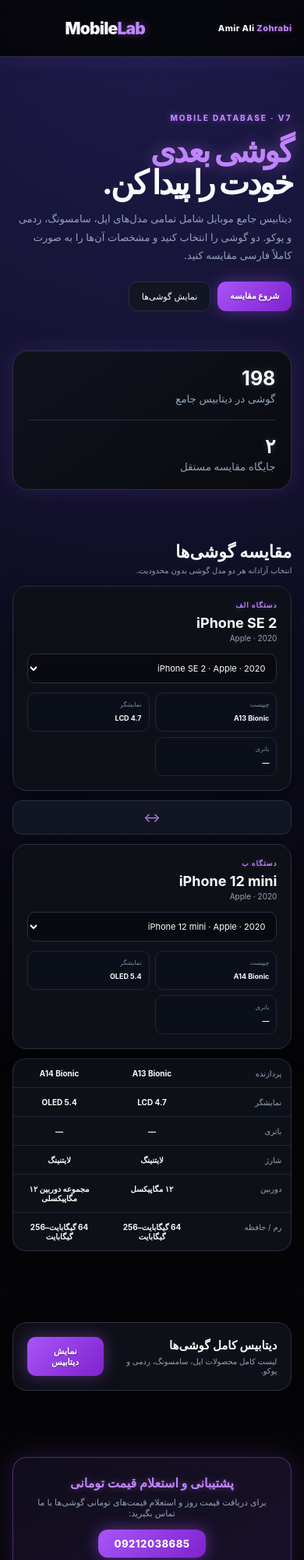
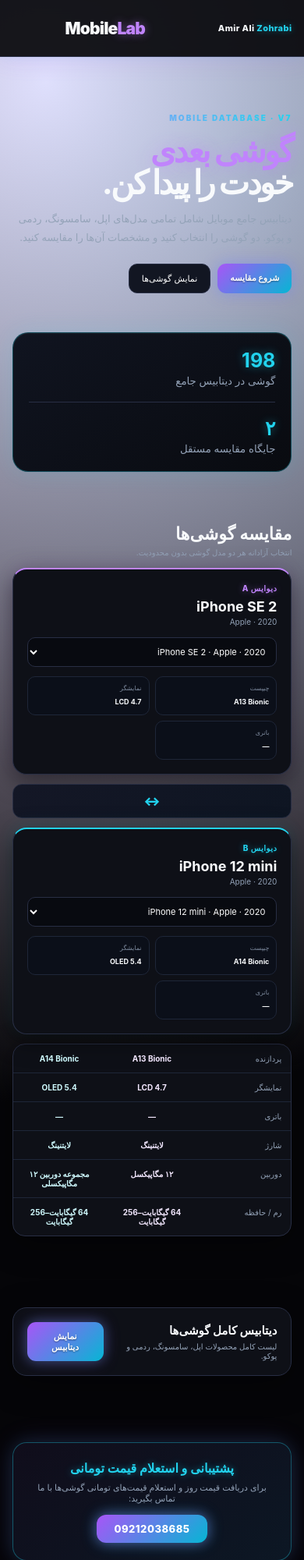
Before and after one commit to ZODIAC2603/Mobile.Lab, a plain HTML site: page index.html in a window 390 px wide. Shown: the top 2000 px of the page at 78% size. Drawn offline with Linux system fonts and the light colour scheme.

Commit message:
Update index.html

```diff
--- a/index.html
+++ b/index.html
@@ -5,52 +5,230 @@
 <meta name="viewport" content="width=device-width,initial-scale=1">
 <title>MobileLab — Amir Ali Zohrabi</title>
 <style>
-:root{--bg:#050508;--panel:#0e1017;--panel2:#141721;--line:#2a2f42;--text:#f8fafc;--muted:#94a3b8;--purple:#c084fc;--purple-glow:rgba(192,132,252,0.4);--neon:#a855f7;--cyan:#22d3ee}
-*{box-sizing:border-box}html{scroll-behavior:smooth}body{margin:0;background:radial-gradient(circle at 50% 0%,#1e1b4b 0%,var(--bg) 65%);color:var(--text);font-family:Inter,system-ui,Arial,sans-serif}
-button,input,select{font:inherit}button{cursor:pointer}a{color:inherit;text-decoration:none}
+:root{
+  --bg:#050508;
+  --panel:#0e1017;
+  --panel2:#141721;
+  --line:#282e44;
+  --text:#f8fafc;
+  --muted:#94a3b8;
+  --purple:#c084fc;
+  --purple-glow:rgba(192,132,252,0.45);
+  --cyan:#22d3ee;
+  --cyan-glow:rgba(34,211,238,0.45);
+}
+*{box-sizing:border-box}
+html{scroll-behavior:smooth}
+body{
+  margin:0;
+  background:
+    radial-gradient(circle at 85% 10%, rgba(34,211,238,0.12) 0%, transparent 45%),
+    radial-gradient(circle at 15% 5%, rgba(168,85,247,0.18) 0%, var(--bg) 65%);
+  color:var(--text);
+  font-family:Inter,system-ui,Arial,sans-serif;
+}
+button,input,select{font:inherit}
+button{cursor:pointer}
+a{color:inherit;text-decoration:none}
 .wrap{width:min(1200px,92%);margin:auto}
-header{border-bottom:1px solid var(--line);background:#050508ea;backdrop-filter:blur(16px);position:sticky;top:0;z-index:20;box-shadow:0 4px 30px rgba(168,85,247,0.1)}
+
+header{
+  border-bottom:1px solid var(--line);
+  background:#050508ea;
+  backdrop-filter:blur(16px);
+  position:sticky;
+  top:0;
+  z-index:20;
+  box-shadow:0 4px 30px rgba(168,85,247,0.12), 0 1px 15px rgba(34,211,238,0.08);
+}
 .nav{height:72px;display:flex;align-items:center;gap:26px}
-.name{font-size:15px;font-weight:800;letter-spacing:.4px}.name span{color:var(--purple);text-shadow:0 0 10px var(--purple-glow)}
-.brand{font-size:21px;font-weight:900;letter-spacing:-.8px;margin:auto}.brand em{color:var(--purple);font-style:normal;text-shadow:0 0 12px var(--purple-glow)}
-.navlinks{display:flex;gap:18px;color:var(--muted);font-size:11px}.navlinks a:hover{color:var(--purple);text-shadow:0 0 8px var(--purple-glow)}
+.name{font-size:15px;font-weight:800;letter-spacing:.4px}
+.name span{color:var(--cyan);text-shadow:0 0 10px var(--cyan-glow)}
+.brand{font-size:21px;font-weight:900;letter-spacing:-.8px;margin:auto}
+.brand em{color:var(--purple);font-style:normal;text-shadow:0 0 12px var(--purple-glow)}
+.navlinks{display:flex;gap:18px;color:var(--muted);font-size:11px}
+.navlinks a:hover{color:var(--cyan);text-shadow:0 0 8px var(--cyan-glow)}
+
 .hero{padding:72px 0 48px;display:grid;grid-template-columns:1.3fr .7fr;gap:50px;align-items:end}
-.kicker{color:var(--purple);font-size:10px;letter-spacing:2px;font-weight:800;text-shadow:0 0 10px var(--purple-glow)}.hero h1{font-size:clamp(42px,6vw,72px);line-height:.98;letter-spacing:-3px;margin:15px 0}.hero h1 span{color:var(--purple);text-shadow:0 0 20px var(--purple-glow)}.hero p{color:var(--muted);line-height:1.8;max-width:650px;font-size:13px}
-.heroCard{border:1px solid var(--line);border-radius:20px;padding:20px;background:linear-gradient(145deg,#10131d,#090b10);box-shadow:0 0 30px rgba(168,85,247,0.15),inset 0 1px 0 rgba(255,255,255,0.05)}.heroCard strong{display:block;font-size:25px;color:var(--text);text-shadow:0 0 10px rgba(255,255,255,0.2)}.heroCard small{color:var(--muted)}
-.actions{display:flex;gap:9px;margin-top:22px;flex-wrap:wrap}.primary,.ghost{border-radius:11px;padding:11px 16px;font-size:11px;transition:.2s}
-.primary{background:linear-gradient(135deg,#a855f7,#7e22ce);color:white;border:0;font-weight:800;box-shadow:0 0 20px rgba(168,85,247,0.4);text-shadow:0 1px 2px rgba(0,0,0,0.3)}
-.primary:hover{box-shadow:0 0 30px rgba(168,85,247,0.7);transform:translateY(-1px)}
+.kicker{
+  background:linear-gradient(90deg,var(--purple),var(--cyan));
+  -webkit-background-clip:text;
+  -webkit-text-fill-color:transparent;
+  font-size:10px;
+  letter-spacing:2px;
+  font-weight:900;
+}
+.hero h1{font-size:clamp(42px,6vw,72px);line-height:.98;letter-spacing:-3px;margin:15px 0}
+.hero h1 span{color:var(--purple);text-shadow:0 0 22px var(--purple-glow)}
+.hero p{color:var(--muted);line-height:1.8;max-width:650px;font-size:13px}
+
+.heroCard{
+  border:1px solid rgba(34,211,238,0.3);
+  border-radius:20px;
+  padding:20px;
+  background:linear-gradient(145deg,#101420,#090b10);
+  box-shadow:0 0 30px rgba(34,211,238,0.12), inset 0 1px 0 rgba(255,255,255,0.06);
+}
+.heroCard strong{display:block;font-size:25px;color:var(--cyan);text-shadow:0 0 12px var(--cyan-glow)}
+.heroCard small{color:var(--muted)}
+
+.actions{display:flex;gap:9px;margin-top:22px;flex-wrap:wrap}
+.primary,.ghost{border-radius:11px;padding:11px 16px;font-size:11px;transition:.2s}
+.primary{
+  background:linear-gradient(135deg,#a855f7,#06b6d4);
+  color:white;
+  border:0;
+  font-weight:800;
+  box-shadow:0 0 20px rgba(168,85,247,0.35), 0 0 15px rgba(34,211,238,0.25);
+  text-shadow:0 1px 2px rgba(0,0,0,0.4);
+}
+.primary:hover{
+  box-shadow:0 0 28px rgba(168,85,247,0.65), 0 0 22px rgba(34,211,238,0.5);
+  transform:translateY(-1px);
+}
 .ghost{background:#121622;color:#fff;border:1px solid var(--line)}
-.ghost:hover{border-color:var(--purple);box-shadow:0 0 15px rgba(168,85,247,0.2)}
-.section{padding:18px 0 45px}.sectionHead{display:flex;justify-content:space-between;align-items:end;margin-bottom:14px}.sectionHead h2{font-size:22px;margin:0}.sectionHead p{font-size:10px;color:var(--muted);margin:5px 0 0}
+.ghost:hover{border-color:var(--cyan);color:var(--cyan);box-shadow:0 0 15px rgba(34,211,238,0.25)}
+
+.section{padding:18px 0 45px}
+.sectionHead{display:flex;justify-content:space-between;align-items:end;margin-bottom:14px}
+.sectionHead h2{font-size:22px;margin:0}
+.sectionHead p{font-size:10px;color:var(--muted);margin:5px 0 0}
+
 .compare{display:grid;grid-template-columns:1fr 70px 1fr;gap:12px;align-items:stretch}
-.card{background:var(--panel);border:1px solid var(--line);border-radius:18px;padding:18px;box-shadow:0 8px 30px rgba(0,0,0,0.5)}
-.cardTitle{font-size:9px;color:var(--purple);font-weight:800;letter-spacing:1px;text-shadow:0 0 8px var(--purple-glow)}
-.card h3{margin:7px 0 3px;font-size:18px}.card .muted{color:var(--muted);font-size:10px}
-.swap{align-self:center;width:70px;height:44px;border:1px solid var(--line);background:#121622;color:var(--purple);border-radius:12px;transition:.2s}
-.swap:hover{border-color:var(--purple);box-shadow:0 0 15px var(--purple-glow)}
-.select{width:100%;margin-top:14px;background:#080a10;color:#fff;border:1px solid var(--line);border-radius:10px;padding:10px;outline:0;font-size:11px}.select:focus{border-color:var(--purple);box-shadow:0 0 12px var(--purple-glow)}
+.card{
+  background:var(--panel);
+  border:1px solid var(--line);
+  border-radius:18px;
+  padding:18px;
+  box-shadow:0 8px 30px rgba(0,0,0,0.5);
+}
+.cardA{border-top:2px solid var(--purple);box-shadow:0 8px 30px rgba(0,0,0,0.5), 0 -4px 20px rgba(192,132,252,0.1)}
+.cardB{border-top:2px solid var(--cyan);box-shadow:0 8px 30px rgba(0,0,0,0.5), 0 -4px 20px rgba(34,211,238,0.1)}
+
+.cardTitleA{font-size:10px;color:var(--purple);font-weight:800;letter-spacing:.5px;text-shadow:0 0 8px var(--purple-glow)}
+.cardTitleB{font-size:10px;color:var(--cyan);font-weight:800;letter-spacing:.5px;text-shadow:0 0 8px var(--cyan-glow)}
+
+.card h3{margin:7px 0 3px;font-size:18px}
+.card .muted{color:var(--muted);font-size:10px}
+
+.swap{
+  align-self:center;
+  width:70px;
+  height:44px;
+  border:1px solid var(--line);
+  background:linear-gradient(135deg,#141726,#0e1522);
+  color:var(--cyan);
+  border-radius:12px;
+  font-weight:900;
+  transition:.2s;
+}
+.swap:hover{
+  border-color:var(--cyan);
+  color:#fff;
+  box-shadow:0 0 16px var(--cyan-glow), 0 0 12px var(--purple-glow);
+}
+
+.select{
+  width:100%;
+  margin-top:14px;
+  background:#080a10;
+  color:#fff;
+  border:1px solid var(--line);
+  border-radius:10px;
+  padding:10px;
+  outline:0;
+  font-size:11px;
+}
+#selectA:focus{border-color:var(--purple);box-shadow:0 0 12px var(--purple-glow)}
+#selectB:focus{border-color:var(--cyan);box-shadow:0 0 12px var(--cyan-glow)}
+
 .stats{margin-top:12px;display:grid;grid-template-columns:repeat(3,1fr);gap:7px}
-.stat{background:#0b0f19;border:1px solid #1e2638;border-radius:10px;padding:9px;box-shadow:inset 0 0 10px rgba(168,85,247,0.03)}
-.stat small{display:block;color:#7e8b9f;font-size:8px}.stat b{font-size:9px;color:var(--text)}
-.compareTable{margin-top:12px;border:1px solid var(--line);border-radius:16px;overflow:hidden;background:var(--panel);box-shadow:0 10px 40px rgba(0,0,0,0.4)}
-.tr{display:grid;grid-template-columns:1fr 1fr 1fr;border-bottom:1px solid #1e2638}.tr:last-child{border-bottom:0}.tr>*{padding:12px;font-size:10px}.tr span{color:var(--muted)}.tr b{text-align:center}
-.picker{margin-top:28px;border:1px solid var(--line);border-radius:18px;background:var(--panel);overflow:hidden;box-shadow:0 10px 40px rgba(0,0,0,0.4)}
-.pickerTop{padding:18px;display:flex;justify-content:space-between;gap:10px;align-items:center}.pickerTop h3{margin:0;font-size:15px}.pickerTop p{margin:5px 0 0;color:var(--muted);font-size:10px}
-.pickerControls{display:none;padding:14px;border-top:1px solid var(--line);border-bottom:1px solid var(--line);gap:8px;flex-wrap:wrap;background:#0b0f19}.pickerControls.open{display:flex}
-.search{flex:1;min-width:200px;background:#080a10;color:#fff;border:1px solid var(--line);border-radius:10px;padding:10px;outline:0}.search:focus{border-color:var(--purple);box-shadow:0 0 12px var(--purple-glow)}
-.list{display:none;max-height:520px;overflow:auto}.list.open{display:block}
-.item{display:grid;grid-template-columns:48px 1fr auto;gap:12px;padding:12px 16px;border-bottom:1px solid #181d2c;align-items:center}.item:hover{background:rgba(168,85,247,0.04)}
-.phoneIcon{width:42px;height:58px;border:1px solid #3b3f47;border-radius:10px;background:linear-gradient(145deg,#1a1d23,#090a0d);position:relative}.phoneIcon:after{content:"";position:absolute;right:5px;top:5px;width:15px;height:20px;background:#050608;border-radius:5px;box-shadow:0 0 0 2px #30343b}
-.item h4{margin:0;font-size:12px}.item p{margin:4px 0 0;color:var(--muted);font-size:9px}
-.tag{font-size:8px;padding:5px 7px;border-radius:7px;background:#141824;border:1px solid #283046;color:var(--purple);box-shadow:0 0 8px rgba(168,85,247,0.15)}
+.stat{background:#0b0f19;border:1px solid #1e2638;border-radius:10px;padding:9px}
+.stat small{display:block;color:#7e8b9f;font-size:8px}
+.stat b{font-size:9px;color:var(--text)}
+
+.compareTable{
+  margin-top:12px;
+  border:1px solid var(--line);
+  border-radius:16px;
+  overflow:hidden;
+  background:var(--panel);
+  box-shadow:0 10px 40px rgba(0,0,0,0.4);
+}
+.tr{display:grid;grid-template-columns:1fr 1fr 1fr;border-bottom:1px solid #1e2638}
+.tr:last-child{border-bottom:0}
+.tr>*{padding:12px;font-size:10px}
+.tr span{color:var(--muted)}
+.tr b{text-align:center}
+.tr b:nth-child(2){color:#f3e8ff}
+.tr b:nth-child(3){color:#cffafe}
+
+.picker{
+  margin-top:28px;
+  border:1px solid var(--line);
+  border-radius:18px;
+  background:var(--panel);
+  overflow:hidden;
+  box-shadow:0 10px 40px rgba(0,0,0,0.4);
+}
+.pickerTop{padding:18px;display:flex;justify-content:space-between;gap:10px;align-items:center}
+.pickerTop h3{margin:0;font-size:15px}
+.pickerTop p{margin:5px 0 0;color:var(--muted);font-size:10px}
+.pickerControls{display:none;padding:14px;border-top:1px solid var(--line);border-bottom:1px solid var(--line);gap:8px;flex-wrap:wrap;background:#0b0f19}
+.pickerControls.open{display:flex}
+.search{flex:1;min-width:200px;background:#080a10;color:#fff;border:1px solid var(--line);border-radius:10px;padding:10px;outline:0}
+.search:focus{border-color:var(--cyan);box-shadow:0 0 12px var(--cyan-glow)}
+.list{display:none;max-height:520px;overflow:auto}
+.list.open{display:block}
+.item{display:grid;grid-template-columns:48px 1fr auto;gap:12px;padding:12px 16px;border-bottom:1px solid #181d2c;align-items:center}
+.item:hover{background:linear-gradient(90deg, rgba(168,85,247,0.06), rgba(34,211,238,0.06))}
+.phoneIcon{width:42px;height:58px;border:1px solid #3b3f47;border-radius:10px;background:linear-gradient(145deg,#1a1d23,#090a0d);position:relative}
+.phoneIcon:after{content:"";position:absolute;right:5px;top:5px;width:15px;height:20px;background:#050608;border-radius:5px;box-shadow:0 0 0 2px #30343b}
+.item h4{margin:0;font-size:12px}
+.item p{margin:4px 0 0;color:var(--muted);font-size:9px}
+.tag{
+  font-size:8px;
+  padding:5px 7px;
+  border-radius:7px;
+  background:#111927;
+  border:1px solid rgba(34,211,238,0.3);
+  color:var(--cyan);
+  box-shadow:0 0 8px rgba(34,211,238,0.15);
+}
 .empty{padding:35px;text-align:center;color:var(--muted);font-size:11px}
-.supportBox{margin:40px 0 20px;background:linear-gradient(145deg,#100d1b,#19112b);border:1px solid rgba(168,85,247,0.4);border-radius:18px;padding:22px;text-align:center;box-shadow:0 0 35px rgba(168,85,247,0.2)}
-.supportBox h3{margin:0 0 8px;font-size:16px;color:var(--purple);text-shadow:0 0 10px var(--purple-glow)}
+
+.supportBox{
+  margin:40px 0 20px;
+  background:linear-gradient(145deg,#100d1b,#0c1724);
+  border:1px solid rgba(34,211,238,0.35);
+  border-radius:18px;
+  padding:22px;
+  text-align:center;
+  box-shadow:0 0 35px rgba(168,85,247,0.15), 0 0 25px rgba(34,211,238,0.12);
+}
+.supportBox h3{margin:0 0 8px;font-size:16px;color:var(--cyan);text-shadow:0 0 10px var(--cyan-glow)}
 .supportBox p{margin:0 0 14px;color:var(--muted);font-size:11px}
-.supportPhone{display:inline-block;background:linear-gradient(135deg,#a855f7,#7e22ce);color:#fff;padding:10px 20px;border-radius:12px;font-weight:800;font-size:13px;letter-spacing:.5px;box-shadow:0 0 20px rgba(168,85,247,0.5)}
+.supportPhone{
+  display:inline-block;
+  background:linear-gradient(135deg,#a855f7,#06b6d4);
+  color:#fff;
+  padding:10px 22px;
+  border-radius:12px;
+  font-weight:800;
+  font-size:13px;
+  letter-spacing:.5px;
+  box-shadow:0 0 20px rgba(34,211,238,0.4), 0 0 15px rgba(168,85,247,0.4);
+}
 footer{padding:30px 0;color:#64748b;text-align:center;font-size:9px}
-@media(max-width:800px){.hero{grid-template-columns:1fr}.compare{grid-template-columns:1fr}.swap{width:100%}.navlinks{display:none}.brand{margin-left:auto;margin-right:auto}.name{font-size:11px}.stats{grid-template-columns:1fr 1fr}}
+@media(max-width:800px){
+  .hero{grid-template-columns:1fr}
+  .compare{grid-template-columns:1fr}
+  .swap{width:100%}
+  .navlinks{display:none}
+  .brand{margin-left:auto;margin-right:auto}
+  .name{font-size:11px}
+  .stats{grid-template-columns:1fr 1fr}
+}
 </style>
 </head>
 <body>
@@ -65,7 +243,7 @@ footer{padding:30px 0;color:#64748b;text-align:center;font-size:9px}
 <div>
 <div class="kicker">MOBILE DATABASE · V7</div>
 <h1><span>گوشی بعدی</span><br>خودت را پیدا کن.</h1>
-<p>دیتابیس جامع موبایل شامل تمامی مدل‌های اپل، سامسونگ، ردمی و پوکو. دو گوشی را انتخاب کنید و مشخصات آن‌ها را به صورت کاملاً فارسی مقایسه کنید.</p>
+<p>دیتابیس جامع موبایل شامل تمامی مدل‌های اپل، سامسونگ، ردمی و پوکو. دو گوشی را انتخاب کنید و مشخصات آن‌ها را مقایسه کنید.</p>
 <div class="actions"><a class="primary" href="#compare">شروع مقایسه</a><button class="ghost" id="openPicker">نمایش گوشی‌ها</button></div>
 </div>
 <div class="heroCard"><strong id="total">0</strong><small>گوشی در دیتابیس جامع</small><hr style="border:0;border-top:1px solid var(--line);margin:18px 0"><strong>۲</strong><small>جایگاه مقایسه مستقل</small></div>
@@ -74,9 +252,9 @@ footer{padding:30px 0;color:#64748b;text-align:center;font-size:9px}
 <section class="section" id="compare">
 <div class="sectionHead"><div><h2>مقایسه گوشی‌ها</h2><p>انتخاب آزادانه هر دو مدل گوشی بدون محدودیت.</p></div></div>
 <div class="compare">
-<div class="card"><div class="cardTitle">دستگاه الف</div><h3 id="nameA"></h3><div class="muted" id="metaA"></div><select id="selectA" class="select"></select><div class="stats" id="statsA"></div></div>
+<div class="card cardA"><div class="cardTitleA">دیوایس A</div><h3 id="nameA"></h3><div class="muted" id="metaA"></div><select id="selectA" class="select"></select><div class="stats" id="statsA"></div></div>
 <button id="swap" class="swap">↔</button>
-<div class="card"><div class="cardTitle">دستگاه ب</div><h3 id="nameB"></h3><div class="muted" id="metaB"></div><select id="selectB" class="select"></select><div class="stats" id="statsB"></div></div>
+<div class="card cardB"><div class="cardTitleB">دیوایس B</div><h3 id="nameB"></h3><div class="muted" id="metaB"></div><select id="selectB" class="select"></select><div class="stats" id="statsB"></div></div>
 </div>
 <div id="table" class="compareTable"></div>
 </section>
```
